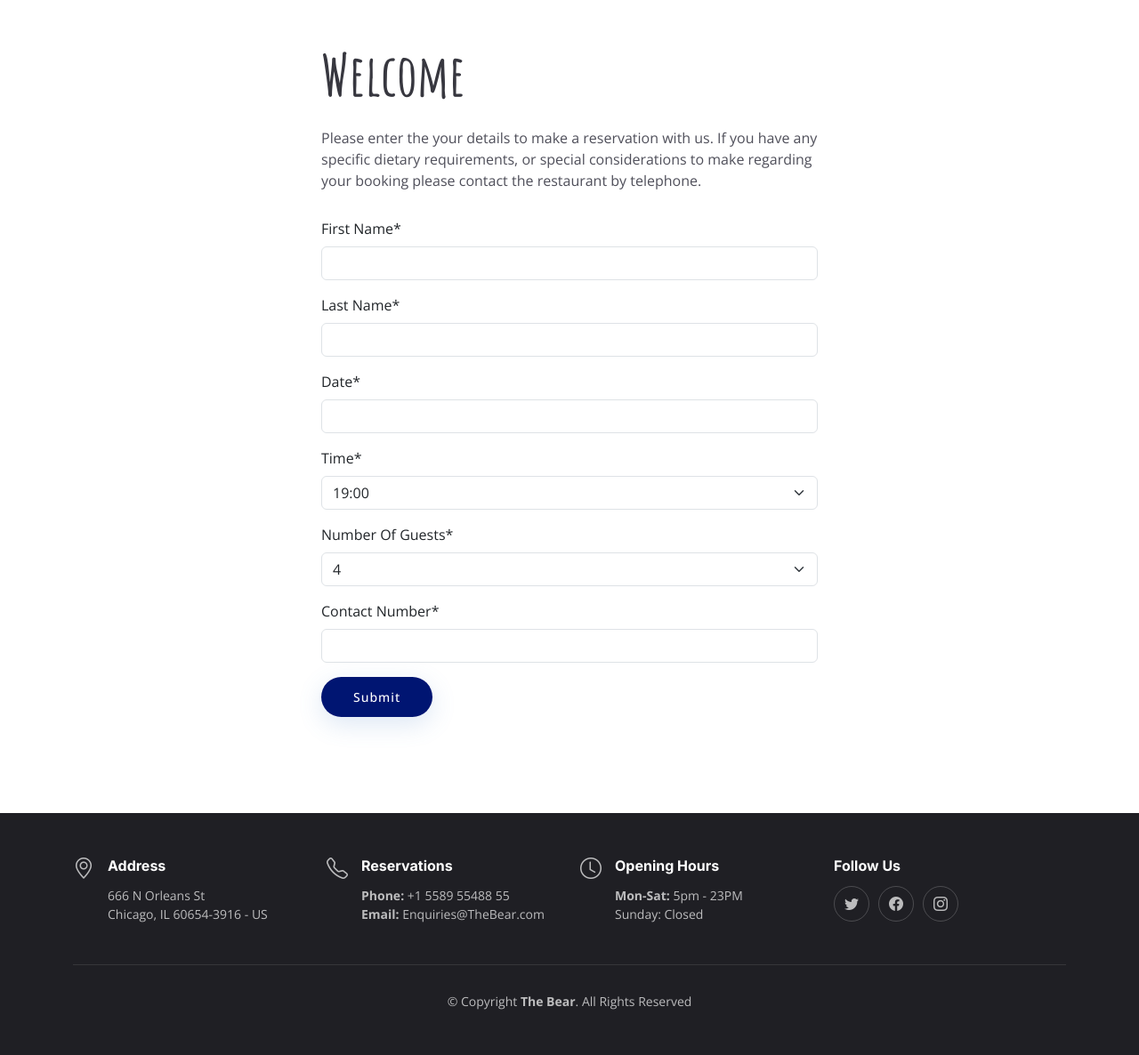
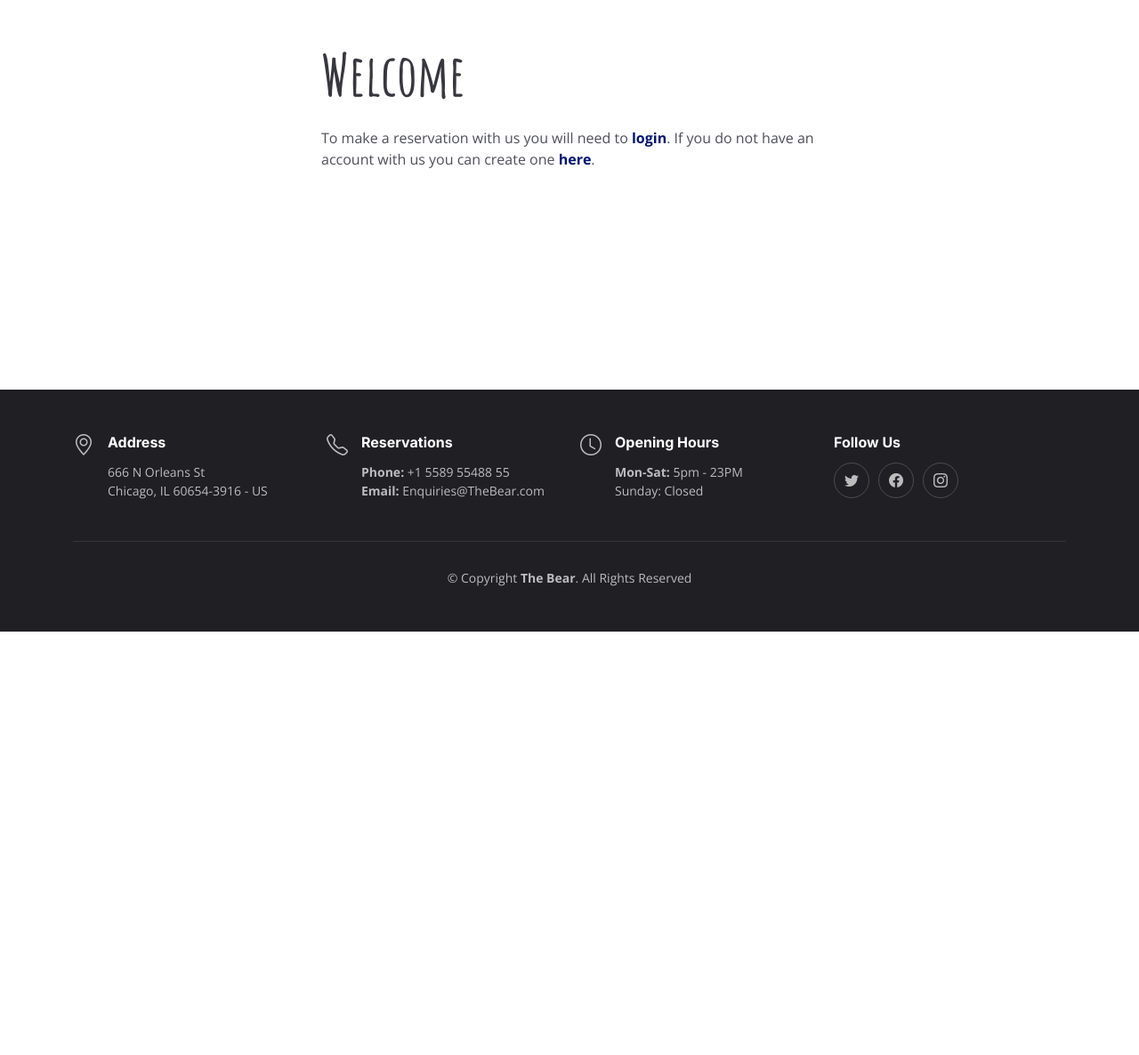
Before and after one commit to JCav23/Project4-TheBear, a Django app: template booking/templates/bookings/create_booking.html in a window 1280 px wide. Shown: the part 90-1276 px from the top of the page at 89% size. After the commit the page ends 800 px from the top, so only its background shows below. Run offline with Django 4.2, Linux system fonts and the light colour scheme; the template is opened without the code that fills it: values that come from a table or form of the project are taken from there, others are empty; some libraries are stand-ins or nearby versions.

Commit message:
refactored booking model
added user authentication to template, refactored success message in create_booking view, altered url path for booking, added calendar widget for improved UI in form, altered booking model to fix bugs causing errors in submission

```diff
--- a/booking/forms.py
+++ b/booking/forms.py
@@ -1,5 +1,14 @@
 from django import forms
 from .models import Booking
+import datetime
+
+class DateInput(forms.DateInput):
+    """
+    Provides the user with a UI Calendar to select date
+    entry.
+    """
+    input_type = 'date'
+
 
 class BookingForm(forms.ModelForm):
     class Meta:
@@ -20,3 +29,6 @@ class BookingForm(forms.ModelForm):
             'num_guests': 'Number Of Guests',
             'contact_number': 'Contact Number',
         }
+        widgets = {
+            'date': DateInput()
+        }
--- a/booking/models.py
+++ b/booking/models.py
@@ -17,15 +17,15 @@ HOURS = (
 )
 
 GUESTS = (
-    ('2', '2'),
-    ('3', '3'),
-    ('4', '4'),
-    ('5', '5'),
-    ('6', '6'),
-    ('7', '7'),
-    ('8', '8'),
-    ('9', '9'),
-    ('10', '10'),
+    (2, 2),
+    (3, 3),
+    (4, 4),
+    (5, 5),
+    (6, 6),
+    (7, 7),
+    (8, 8),
+    (9, 9),
+    (10, 10),
 )
 
 
@@ -43,10 +43,10 @@ class Booking(models.Model):
     f_name = models.CharField(max_length=15)
     l_name = models.CharField(max_length=20)
     date = models.DateField()
-    time = models.TimeField(choices=HOURS, default='19:00')
+    time = models.CharField(choices=HOURS, default='19:00')
     num_guests = models.IntegerField(choices=GUESTS, default='4')
     phoneValidate = RegexValidator(
-        regex=r'^\\+?[1-9][0-9]{8,15}$',
+        regex=r'^\+?1?\d{8,15}$',
         message='Please enter valid contact number,'
         'digits only, up to 15 allowed.',
         code="invalid"
--- a/booking/templates/bookings/create_booking.html
+++ b/booking/templates/bookings/create_booking.html
@@ -8,16 +8,21 @@
     <div class="row justify-content-center">
         <div class="col-12 col-md-6 my-5">
             <h2>Welcome</h2>
+            {% if user.is_authenticated %}
             <p>Please enter the your details to make a reservation with us.
                 If you have any specific dietary requirements, or special
                 considerations to make regarding your booking please contact
                 the restaurant by telephone.</p>
 
-            <form id="collaborateForm" method="post" style="margin-top: 1.3em;">
+            <form id="booking-form" method="post" style="margin-top: 1.3em;">
               {{ booking_form | crispy }}
               {% csrf_token %}
               <button type="submit "class="btn-user-account">Submit</button>
             </form>
+            {% else %}
+            <p>To make a reservation with us you will need to <a href="{% url 'account_login' %}"><strong>login</strong></a>.
+                If you do not have an account with us you can create one <a href="{% url 'account_signup' %}"><strong>here</strong></a>.</p>
+            {% endif %}
         </div>
     </div>
 </div>
--- a/booking/urls.py
+++ b/booking/urls.py
@@ -2,5 +2,5 @@ from . import views
 from django.urls import path
 
 urlpatterns = [
-    path('book-a-table/', views.create_booking, name='create_booking'),
+    path('', views.create_booking, name='create_booking'),
 ]
--- a/booking/views.py
+++ b/booking/views.py
@@ -13,7 +13,7 @@ def create_booking(request):
         if booking_form.is_valid():
             booking = booking_form.save(commit=False)
             booking_form.user = request.user
-            messages.add_message(request, messages.SUCCESS,
+            messages.success(request,
             "Your booking has been confirmed, we look forward to seeing you.")
         else:
             messages.error(
@@ -27,5 +27,5 @@ def create_booking(request):
         "bookings/create_booking.html",
         {
             "booking_form": booking_form,
-        }
+        },
     )
```
Also changed, not shown: booking/migrations/0003_alter_booking_num_guests_alter_booking_time.py (added), booking/migrations/0004_alter_booking_contact_number.py (added), booking/migrations/0005_alter_booking_contact_number.py (added).
